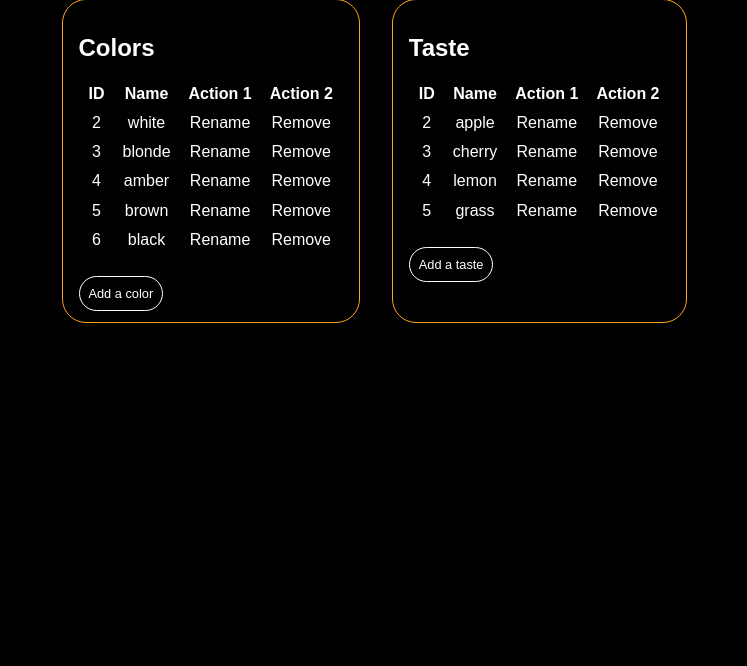
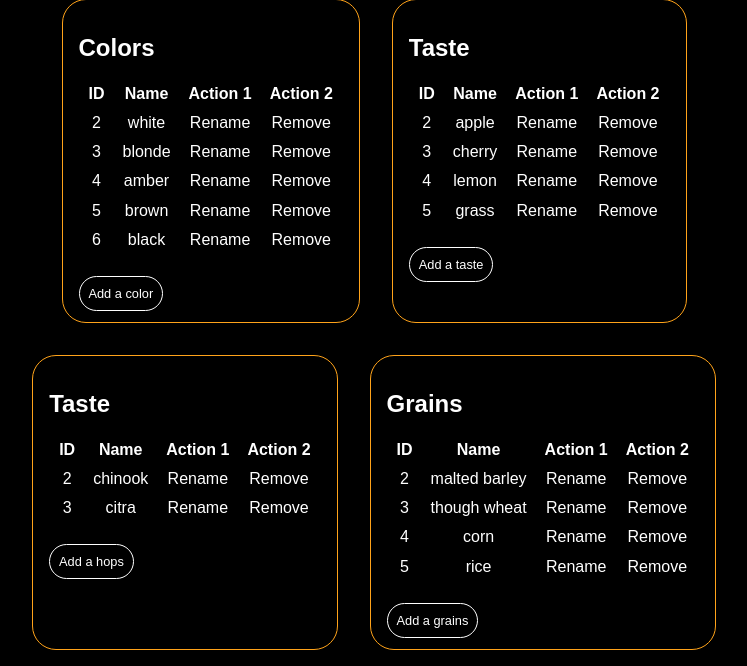
Before and after one commit to Mino1289/BeerAdvisor, a PHP site: page /panel.php in a window 1280 px wide. Shown: the part 688-1354 px from the top of the page, without its empty margins (266-1013 px from the left). Before the commit the page ends 1011 px from the top, so only its background shows below. Run offline with PHP 8.4, Linux system fonts and the light colour scheme; a user stored in the database is signed in; data comes from the database, SQL or seed files in the repository; style sheets or scripts are compiled from the project's sources.

Commit message:
add Hops & Grains to panel.php & add/remove.php

```diff
--- a/add.php
+++ b/add.php
@@ -19,7 +19,7 @@
             include 'function.php';
             global $db;
 
-            $types = ["category", "color", "taste"];
+            $types = ["category", "color", "taste", "hops"];
             $err = "";
             if (isset($_GET["type"]) && !empty($_GET["type"])) {
                 // check if $_GET["type"] is in $types
--- a/css/panel.scss
+++ b/css/panel.scss
@@ -28,7 +28,7 @@ h1
     width: 75%;
 }
 
-.col-12
+.box
 {
     border: 1px solid rgb(255,163,26);
     border-radius: 1.5em;
@@ -37,7 +37,7 @@ h1
     line-height: 1.5em;
 }
 
-.col-12 a:hover:not(.button)
+.box a:hover:not(.button)
 {
     color: gray;
 }
--- a/panel.php
+++ b/panel.php
@@ -32,7 +32,7 @@
         <!-- create an admin panel where we can remove beers, add/edit/remove category/colors/tastes. -->
         <div class="container">
 
-            <div class="col-12">
+            <div class="box">
                 <h2>Beers</h2>
                 <table>
                     <tr>
@@ -60,7 +60,7 @@
                 <a href="add_beer.php" class="button">Add a beer</a>
             </div>
 
-            <div class="col-12">
+            <div class="box">
                 <h2>Categories</h2>
                 <table>
                     <tr>
@@ -90,7 +90,7 @@
                 <a href="add.php?type=category" class="button">Add a category</a>
             </div>
 
-            <div class="col-12">
+            <div class="box">
                 <h2>Colors</h2>
                 <table>
                     <tr>
@@ -120,7 +120,7 @@
                 <a href="add.php?type=color" class="button">Add a color</a>
             </div>
 
-            <div class="col-12">
+            <div class="box">
                 <h2>Taste</h2>
                 <table>
                     <tr>
@@ -150,7 +150,67 @@
                 <a href="add.php?type=taste" class="button">Add a taste</a>
             </div>
 
+            <div class="box">
+                <h2>Taste</h2>
+                <table>
+                    <tr>
+                        <th>ID</th>
+                        <th>Name</th>
+                        <th>Action 1</th>
+                        <th>Action 2</th>
+                    </tr>
+                    <?php
+                        $sql = "SELECT * FROM hops";
+                        $query = $db->prepare($sql);
+                        $query->execute();
+                        $result = $query->fetchAll();
+                        foreach ($result as $row) {
+                            if ($row["ID_hops"] != 1) {
+                                echo "<tr>";
+                                echo "<td>" . $row["ID_hops"] . "</td>";
+                                echo "<td>" . $row["hops_name"] . "</td>";
+                                echo "<td><a href='add.php?type=color&id=" . $row["ID_hops"] . "'>Rename</a></td>";
+                                echo "<td><a href='remove.php?type=hops&id=" . $row["ID_hops"] . "'>Remove</a></td>";
+                                echo "</tr>";
+                            }
+                        }
+                    ?>
+                </table>
+                <br>
+                <a href="add.php?type=hops" class="button">Add a hops</a>
+            </div>
+
+            <div class="box">
+                <h2>Grains</h2>
+                <table>
+                    <tr>
+                        <th>ID</th>
+                        <th>Name</th>
+                        <th>Action 1</th>
+                        <th>Action 2</th>
+                    </tr>
+                    <?php
+                        $sql = "SELECT * FROM grains";
+                        $query = $db->prepare($sql);
+                        $query->execute();
+                        $result = $query->fetchAll();
+                        foreach ($result as $row) {
+                            if ($row["ID_grains"] != 1) {
+                                echo "<tr>";
+                                echo "<td>" . $row["ID_grains"] . "</td>";
+                                echo "<td>" . $row["grains_name"] . "</td>";
+                                echo "<td><a href='add.php?type=color&id=" . $row["ID_grains"] . "'>Rename</a></td>";
+                                echo "<td><a href='remove.php?type=grains&id=" . $row["ID_grains"] . "'>Remove</a></td>";
+                                echo "</tr>";
+                            }
+                        }
+                    ?>
+                </table>
+                <br>
+                <a href="add.php?type=grains" class="button">Add a grains</a>
+            </div>
         </div>
+
 
     </body>
 </html>
--- a/remove.php
+++ b/remove.php
@@ -8,7 +8,7 @@
         header("Location: ./index.php");
     }
 
-    $types = ["beer", "category", "color", "taste"];
+    $types = ["beer", "category", "color", "taste", "hops"];
     if (isset($_GET["type"]) && !empty($_GET["type"])) {
         // check if $_GET["type"] is in $types
         if (in_array($_GET["type"], $types)) {
```
